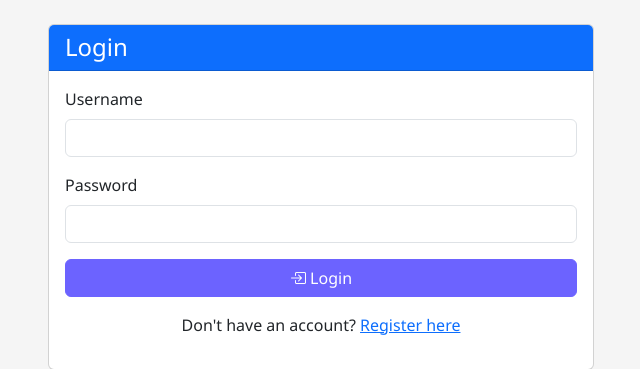
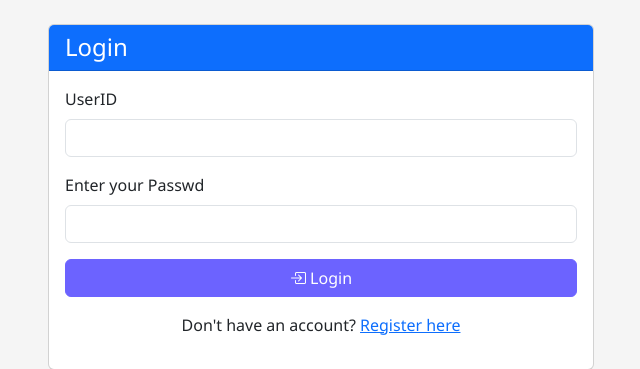
Before and after one commit to cdac-project-ditiss/todo-app, a Flask app: page /login in a window 1280 px wide. Shown: the part 76-445 px from the top of the page, without its empty margins (319-959 px from the left). Run offline with Flask 3, Linux system fonts and the light colour scheme.

Commit message:
Latest html code

```diff
--- a/templates/login.html
+++ b/templates/login.html
@@ -12,11 +12,11 @@
             <div class="card-body">
                 <form action="{{ url_for('login') }}" method="POST">
                     <div class="mb-3">
-                        <label for="username" class="form-label">Username</label>
+                        <label for="username" class="form-label">UserID</label>
                         <input type="text" class="form-control" id="username" name="username" required>
                     </div>
                     <div class="mb-3">
-                        <label for="password" class="form-label">Password</label>
+                        <label for="password" class="form-label">Enter your Passwd</label>
                         <input type="password" class="form-control" id="password" name="password" required>
                     </div>
                     <button type="submit" class="btn btn-primary w-100">
```
